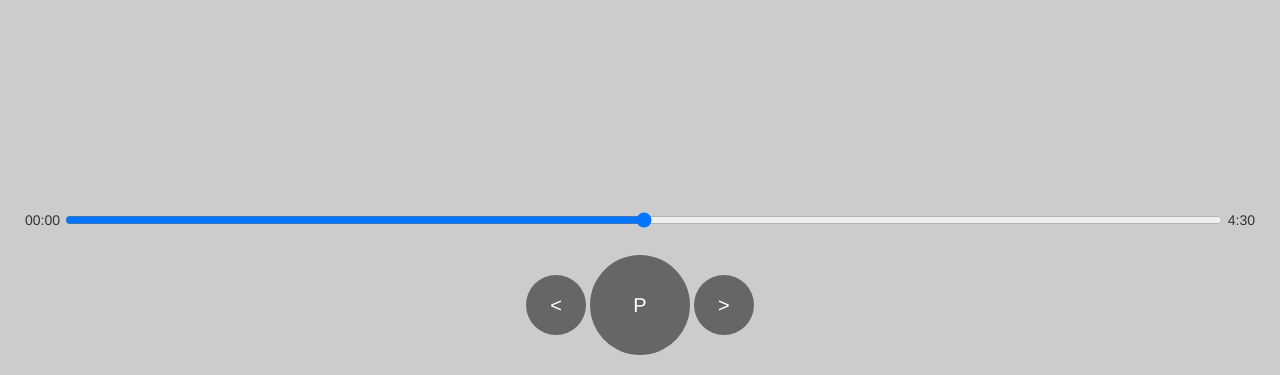
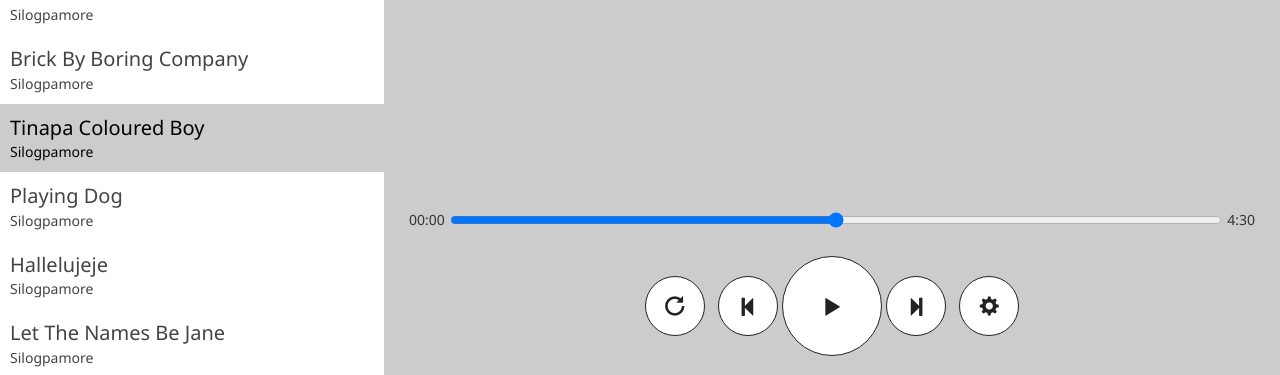
Before and after one commit to aimoradajr/uinator, a plain HTML site: page ui-9/index.html in a window 1280 px wide. Shown: the part 425-800 px from the top of the page. Drawn offline with Linux system fonts and the light colour scheme.

Commit message:
Dev: with playlist and glyphicons.

```diff
--- a/ui-9/index.html
+++ b/ui-9/index.html
@@ -12,7 +12,58 @@
     </head>
 
     <body>
-
+        <div class="really-main-div">
+            <div class="playlist-div">
+                <div class="playlist-head">
+                    Playlist
+                </div>
+                <div class="playlist-list">
+                    <div class="playlist-item clickable">
+                        <span class="playlist-item-title">Soft Times</span>
+                        <span class="playlist-item-artist">Silogpamore</span>
+                    </div>
+                    <div class="playlist-item clickable">
+                        <span class="playlist-item-title">Fake Happy Meal</span>
+                        <span class="playlist-item-artist">Silogpamore</span>
+                    </div>
+                    <div class="playlist-item clickable">
+                        <span class="playlist-item-title">Told Ya</span>
+                        <span class="playlist-item-artist">Silogpamore</span>
+                    </div>
+                    <div class="playlist-item clickable">
+                        <span class="playlist-item-title">68</span>
+                        <span class="playlist-item-artist">Silogpamore</span>
+                    </div>
+                    <div class="playlist-item clickable">
+                        <span class="playlist-item-title">Only Excempted</span>
+                        <span class="playlist-item-artist">Silogpamore</span>
+                    </div>
+                    <div class="playlist-item clickable">
+                        <span class="playlist-item-title">That's What You Eat</span>
+                        <span class="playlist-item-artist">Silogpamore</span>
+                    </div>
+                    <div class="playlist-item clickable">
+                        <span class="playlist-item-title">Brick By Boring Company</span>
+                        <span class="playlist-item-artist">Silogpamore</span>
+                    </div>
+                    <div class="playlist-item clickable song-selected">
+                        <span class="playlist-item-title">Tinapa Coloured Boy</span>
+                        <span class="playlist-item-artist">Silogpamore</span>
+                    </div>
+                    <div class="playlist-item clickable">
+                        <span class="playlist-item-title">Playing Dog</span>
+                        <span class="playlist-item-artist">Silogpamore</span>
+                    </div>
+                    <div class="playlist-item clickable">
+                        <span class="playlist-item-title">Hallelujeje</span>
+                        <span class="playlist-item-artist">Silogpamore</span>
+                    </div>
+                    <div class="playlist-item clickable">
+                        <span class="playlist-item-title">Let The Names Be Jane</span>
+                        <span class="playlist-item-artist">Silogpamore</span>
+                    </div>
+                </div>
+            </div>
             <div class="main-div">
                 <div class="player-head">
                     <div class="player-logo">
@@ -28,7 +79,7 @@
                             <img class="song-image" src="../resources/images/silogpamore_song_logo.png"/>
                         </div>
                         <div class="song-details">
-                        <div class="song-title">Tinapa coloured boy</div>
+                            <div class="song-title">Tinapa Coloured Boy</div>
                             <div class="song-artist">Silogpamore</div>
                         </div>
                     </div>
@@ -39,10 +90,18 @@
                     <span class="song-line-timer">4:30</span>
                 </div>
                 <div class="player-controls">
-                <button type="button" class="prev-btn"><</button>
-                <button type="button" class="play-btn">P</button>
-                <button type="button" class="play-btn hidden">ll</button>
-                <button type="button" class="next-btn">></button>
+                    <button type="button" class="o-button-small repeat-all-btn glyphicon glyphicon-repeat"></button>
+                    <button type="button" class="o-button-small repeat-one-btn glyphicon glyphicon-repeat hidden"></button>
+                    <button type="button" class="o-button-small shuffle-btn glyphicon glyphicon-repeat hidden"></button>
+                    <button type="button" class="o-button-small repeat-normal-btn glyphicon glyphicon-repeat hidden"></button>
+                    <button type="button" class="o-button-small prev-btn glyphicon glyphicon-step-backward"></button>
+                    <button type="button" class="o-button-big play-btn glyphicon glyphicon-play"></button>
+                    <button type="button" class="o-button-big pause-btn glyphicon glyphicon-pause hidden">ll</button>
+                    <button type="button" class="o-button-small next-btn glyphicon glyphicon-step-forward"></button>
+                    <button type="button" class="o-button-small settings-btn glyphicon glyphicon-cog"></button>
+                </div>
+            </div>
+                </div>
             </div>
         </div>
 
@@ -53,11 +112,61 @@
 
 body {
     background: white;
+    font-family: 'Segoe UI', Tahoma, Geneva, Verdana, sans-serif;
+}
+
+.clickable {
+    cursor: pointer;
+}
+
+.really-main-div {
+    width: 100%;
+    height: 100%;
+    display: flex;
+    flex-direction: row;
+}
+
+.playlist-div {
+    flex-grow: 1;
+    max-width: 30%;
+    display: flex;
+    flex-direction: column;
+}
+
+.playlist-head {
+    background: #aaa;
+    color: #222;
+    font-size: 20px;
+    padding: 10px;
+}
+
+.playlist-list {
+    flex-grow: 1;
+    overflow-y: auto;
+}
+
+.playlist-item {
+    color: #444;
+    padding: 10px;
+    display: flex;
+    flex-direction: column;
+}
+.playlist-item:hover {
+    background: #ddd;
+    color: black;
+}
+.song-selected{
+    background: #ccc;
+    color: black;
+}
+.playlist-item-title {
+    font-size: 20px;
+}
+.playlist-item-artist {
 }
 
 .main-div {
-    width: 100%;
-    height: 100%;
+    flex-grow: 1;
     display: flex;
     flex-direction: column;
     position: relative;
@@ -127,12 +236,14 @@ body {
     font-size: xx-large;
     padding: 10px 10px 0px 10px;
     text-align: center;
+    white-space: nowrap;
 }
 
 .song-artist {
     font-size: large;
     padding: 0px 10px 10px 10px;
     text-align: center;
+    white-space: nowrap;
 }
 
 .song-image-div {
@@ -163,33 +274,35 @@ body {
     text-align: center;
 }
 
-.play-btn {
+.o-button-big
+{
     width: 100px;
     height: 100px;
     font-size: 20px;
     border-radius: 50%;
-    border: none;
-    background: #666;
-    color: white;
+    border: solid 1px #222;
+    background: white;
+    color: #222;
 }
 
-.prev-btn {
+.o-button-small {
     width: 60px;
     height: 60px;
     font-size: 20px;
     border-radius: 50%;
-    border: none;
-    background: #666;
-    color: white;
+    border: solid 1px #222;
+    background: white;
+    color: #222;
+}
+
+.play-btn {
+}
+
+.prev-btn {
+    margin-left: 10px;
 }
 
 .next-btn {
-    width: 60px;
-    height: 60px;
-    font-size: 20px;
-    border-radius: 50%;
-    border: none;
-    background: #666;
-    color: white;
+    margin-right: 10px;
 }
 </style>
```
Lines whose indentation alone changed are shown as unchanged.
